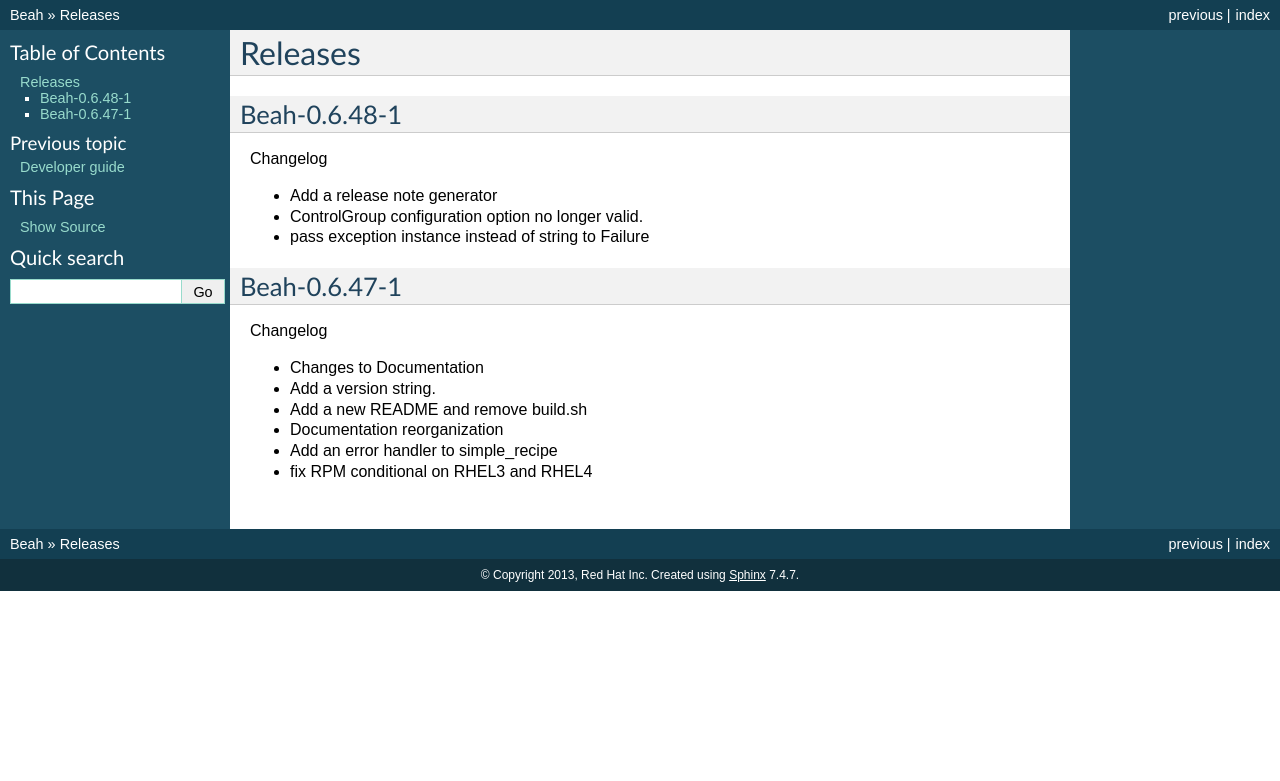
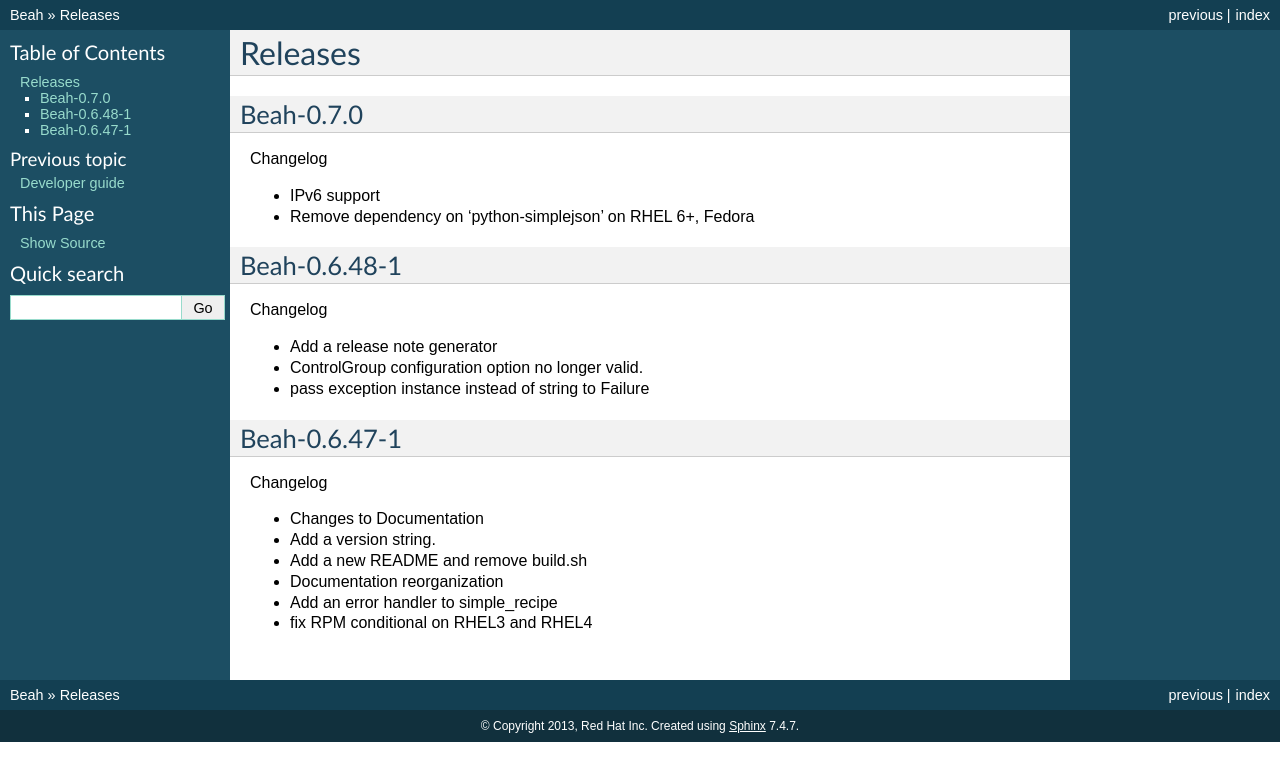
Before and after one commit to beaker-project/beah, a Sphinx documentation site: the page built from documentation/releases.rst, in a window 1280 px wide. Shown: the top 781 px of the page. Built offline with Sphinx 7.4.7, drawn with Linux system fonts in a browser that asks for light colours.

Commit message:
Release notes for new major release - 0.7.0
Also, bump version string.

```diff
--- a/beah/__init__.py
+++ b/beah/__init__.py
@@ -21,7 +21,7 @@ BEAker Harness. Part of Beaker project [https://beaker-project.org].
 """
 
 __import__('pkg_resources').declare_namespace(__name__)
-__version__ = '0.6.46'
+__version__ = '0.7.0'
 
 # FIXME:
 # see beaker/Client/src/beaker/__init__.py:
--- a/documentation/releases.rst
+++ b/documentation/releases.rst
@@ -1,5 +1,14 @@
 Releases
 --------
+
+Beah-0.7.0
+==========
+
+Changelog
+
+- IPv6 support
+- Remove dependency on 'python-simplejson' on RHEL 6+,
+  Fedora
 
 Beah-0.6.48-1
 =============
```
